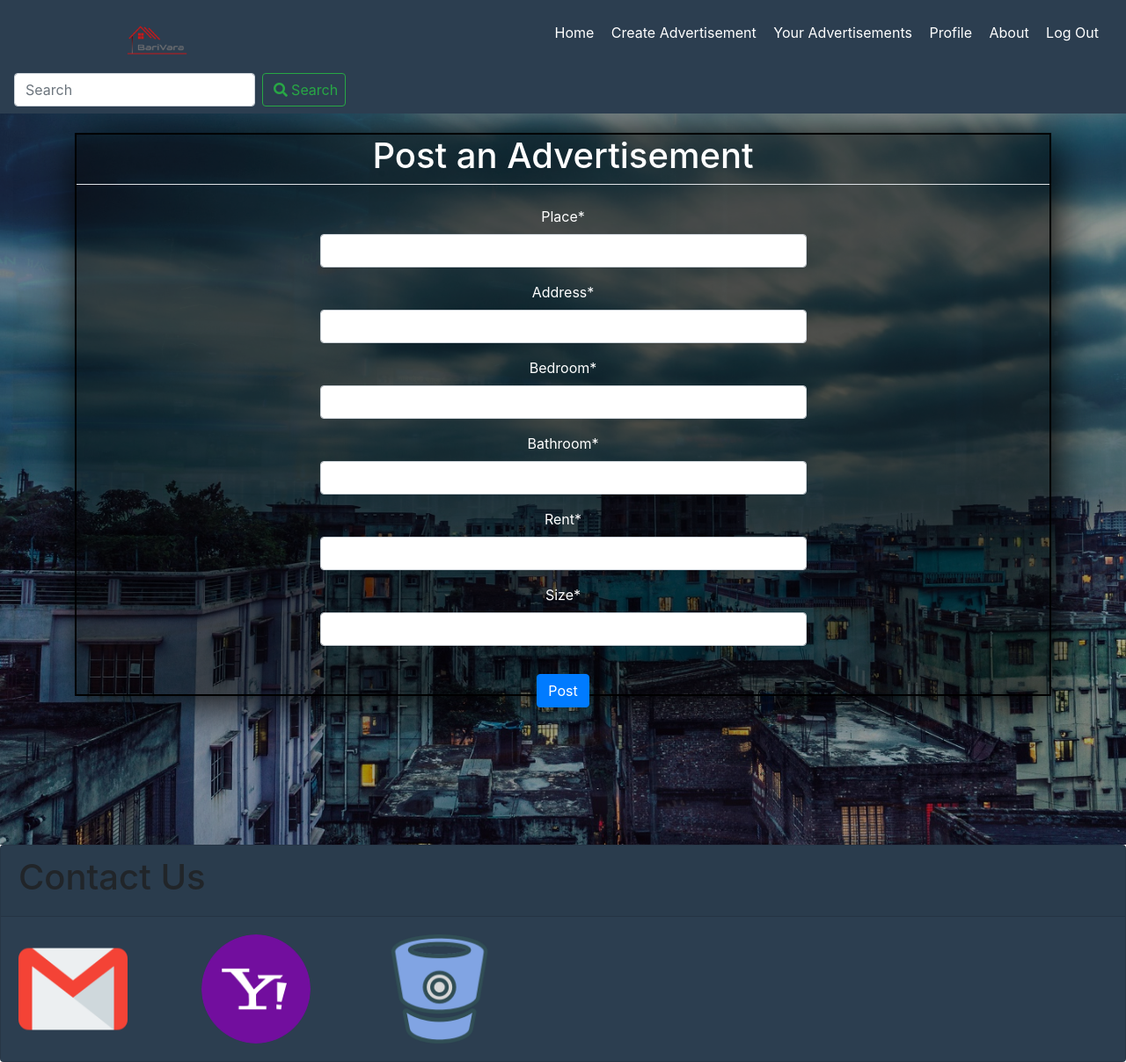
After one commit to Muniat/BariVara, a Django app: page /BariVara/create_advertisements in a window 1280 px wide. The commit adds this page. Shown: the whole page at 88% size. Run offline with Django 3.2, Linux system fonts and the light colour scheme; some libraries are stand-ins or nearby versions.

Commit message:
Create advertisement added

```diff
--- /dev/null
+++ b/DjangoProject/BariVara/forms.py
@@ -0,0 +1,7 @@
+from django import forms
+from . import models
+
+class create_advertisements(forms.ModelForm):
+    class Meta:
+        model= models.advertisements
+        fields=['place','address','bedroom','bathroom','rent','size']
--- a/DjangoProject/BariVara/models.py
+++ b/DjangoProject/BariVara/models.py
@@ -13,5 +13,5 @@ class advertisements(models.Model):
     size=models.PositiveIntegerField()
     date_posted=models.DateTimeField(default=timezone.now)
     owner= models.ForeignKey(User,on_delete=models.CASCADE)
-    slug=models.CharField(max_length=30)
+    slug=models.SlugField()
     #images and google location will be added later
--- a/DjangoProject/BariVara/templates/BariVara/Base.html
+++ b/DjangoProject/BariVara/templates/BariVara/Base.html
@@ -55,7 +55,7 @@
             background-size: cover;
             background-position: center;
             width: 100%;
-            height: 100vh;
+            height: 120vh;
             animation: slide 20s infinite;
         }
         .content {
@@ -86,10 +86,11 @@
             }
         }
         .card{
-
             margin-bottom: 0px;
-            height: 20%;
-            background-color: #2C3E50
+            width: 100%;
+            height: 10%;
+            background-color: #2C3E50;
+            bottom: 0;
         }
         .card img{
             background-color:#2C3E50;
@@ -111,7 +112,7 @@
 
                     <ul>
                         <li> <a href='#'> Home </a></li>
-                        <li> <a href='#'> Create Advertisement </a></li>
+                        <li> <a href='{% url 'create_advertisements' %}'> Create Advertisement </a></li>
                         <li> <a href='#'> Your Advertisements </a></li>
                         <li> <a href='{% url 'profile' %}'> Profile </a></li>
 
--- /dev/null
+++ b/DjangoProject/BariVara/templates/BariVara/create_advertisements.html
@@ -0,0 +1,52 @@
+{% extends "BariVara/Base.html"%}
+
+
+{% block content %}
+<style>
+    .container form{
+            margin-top: 2%;
+            height: auto;
+            top: 50%;
+            left: 50%;
+            box-sizing: border-box;
+            border: 2px solid black;
+            text-align: center;
+            color:white;
+            box-shadow: 5px 5px 50px #000;
+            padding-bottom: 2%;
+            background-color: rgba(0, 0, 0, 0.5);
+            height: 80vh;
+
+        }
+        .container form input{
+            width: 50%;
+            margin-left: 25%;
+        }
+        .container form input:hover{
+            background-color: #34495E;
+            color:white;
+        }
+</style>
+
+
+<div class="container">
+    {% load crispy_forms_tags %}
+    <div class="content-section">
+        <form method="POST">
+            {% csrf_token %}
+            <fieldset class="form-group" enctype="multipart/form-data">
+                <legend class="border-bottom mb-4"><h1>Post an Advertisement</h1></legend>
+                <div class="form-group">{{ form|crispy }}</div>
+            </fieldset>
+            <div class="form-group">
+                <button class="btn btn btn-primary" type="submit"> Post </button>
+            </div>
+
+        </form>
+
+    </div>
+</div>
+
+
+
+{% endblock content %}
--- a/DjangoProject/BariVara/urls.py
+++ b/DjangoProject/BariVara/urls.py
@@ -5,5 +5,7 @@ from .views import AdvertisementListView
 from . import views
 
 urlpatterns = [
+
     path('', AdvertisementListView.as_view(), name='HomePage'),
+    path('create_advertisements',views.create_advertisements, name='create_advertisements'),
 ]
--- a/DjangoProject/BariVara/views.py
+++ b/DjangoProject/BariVara/views.py
@@ -1,7 +1,9 @@
-from django.shortcuts import render
+from django.shortcuts import render , redirect
 from django.http import HttpResponse
 from .models import advertisements
 from django.views.generic import ListView
+from .import forms
+from django.contrib import messages
 
 # Create your views here.
 '''
@@ -13,6 +15,21 @@ def HomePage(request):
     }
     return render (request, 'BariVara/HomePage.html', context)
 
+def create_advertisements(request):
+    form=forms.create_advertisements()
+    if request.method=='POST':
+        form=forms.create_advertisements(request.POST)
+        if form.is_valid():
+            instance= form.save(commit=False)
+            instance.owner= request.user
+            instance.save()
+
+            return HttpResponse ("Post Created") # need to fix this url
+    else:
+        form=forms.create_advertisements()
+
+    return render (request,'BariVara/create_advertisements.html',{'form':form})
+
 class AdvertisementListView(ListView):
     model = advertisements
     template_name = 'BariVara/Homepage.html'
--- a/DjangoProject/DjangoProject/urls.py
+++ b/DjangoProject/DjangoProject/urls.py
@@ -27,7 +27,6 @@ urlpatterns = [
     path('logout/',auth_views.LogoutView.as_view(template_name='users/logout.html'),name='logout'),
     path('profile/',user_views.profile, name='profile'),
     path('BariVara/', include('BariVara.urls')),
-
     ]
 
 if settings.DEBUG:
```
Also changed, not shown: DjangoProject/BariVara/migrations/0003_auto_20200222_2159.py (added), DjangoProject/BariVara/migrations/0004_auto_20200222_2225.py (added), DjangoProject/BariVara/migrations/0005_auto_20200222_2236.py (added), DjangoProject/db.sqlite3.
